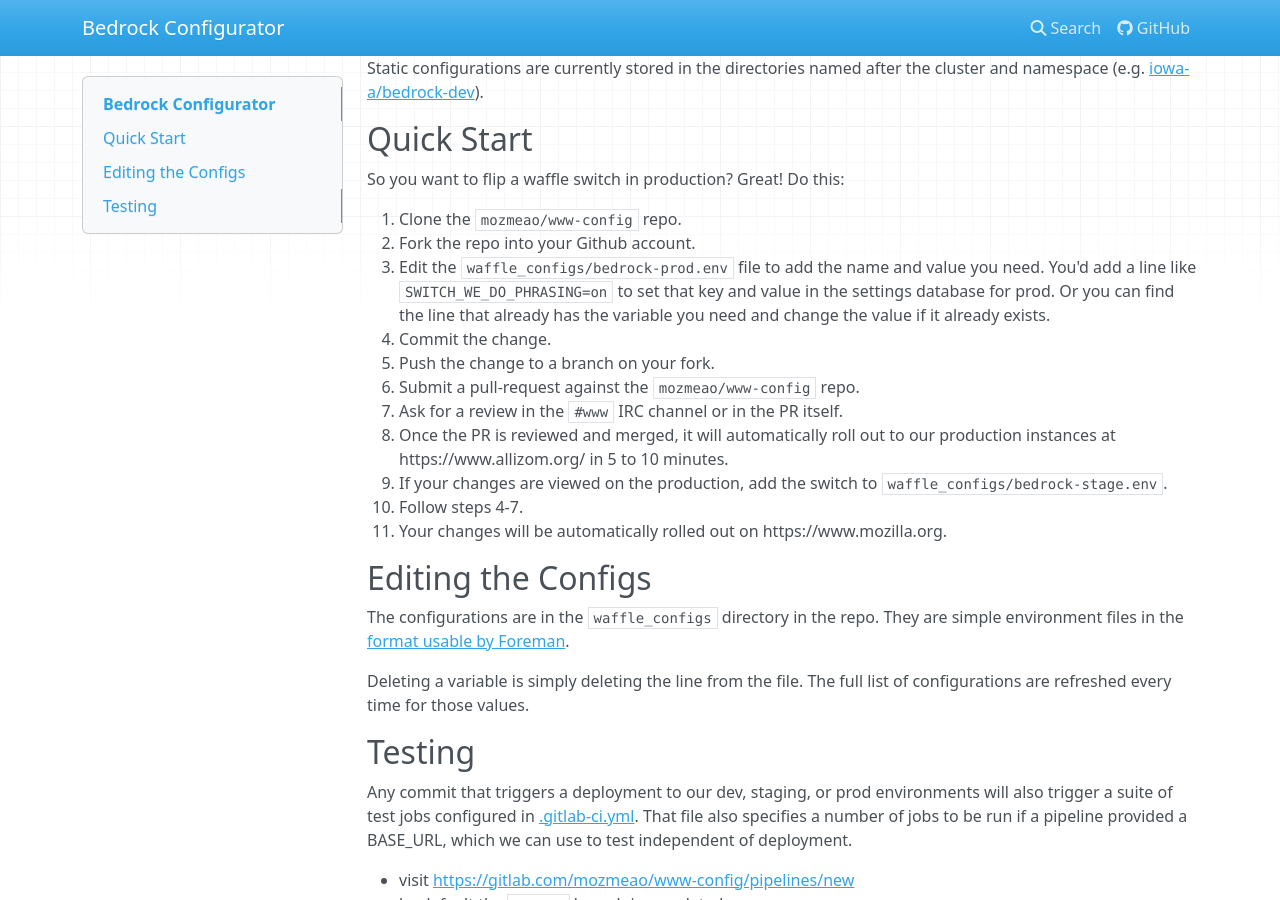
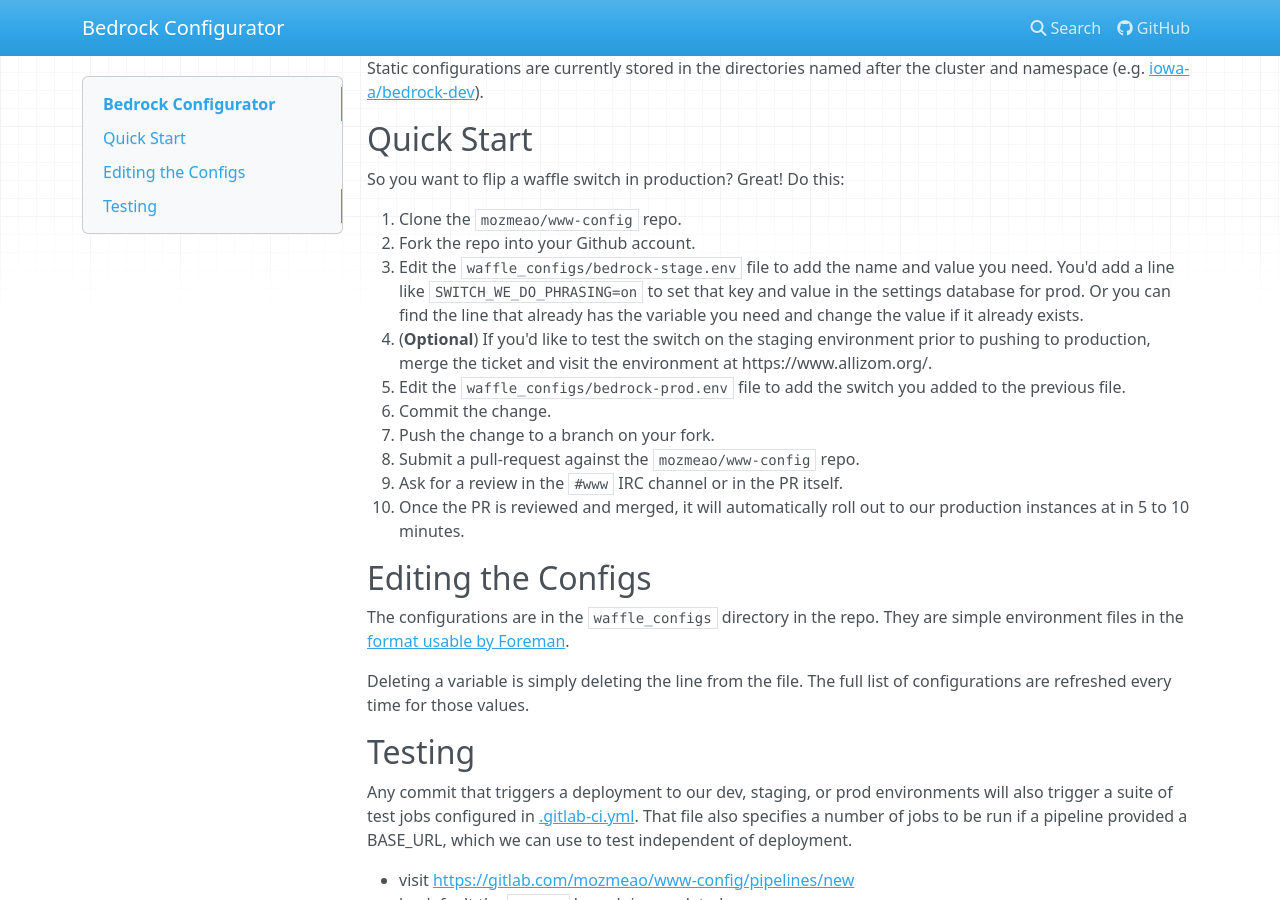
Before and after one commit to mozmeao/www-config, an MkDocs documentation site: the page built from docs/index.md, in a window 1280 px wide and 900 px high, scrolled down 326 px. Built offline with MkDocs 1.6.1, drawn with Linux system fonts in a browser that asks for light colours; nearby versions of some CDN libraries.

Commit message:
fixed based on PR comments

```diff
--- a/docs/index.md
+++ b/docs/index.md
@@ -20,15 +20,14 @@
 
 1. Clone the `mozmeao/www-config` repo.
 2. Fork the repo into your Github account.
-3. Edit the `waffle_configs/bedrock-prod.env` file to add the name and value you need. You'd add a line like `SWITCH_WE_DO_PHRASING=on` to set that key and value in the settings database for prod. Or you can find the line that already has the variable you need and change the value if it already exists.
-4. Commit the change.
-5. Push the change to a branch on your fork.
-6. Submit a pull-request against the `mozmeao/www-config` repo.
-7. Ask for a review in the `#www` IRC channel or in the PR itself.
-8. Once the PR is reviewed and merged, it will automatically roll out to our production instances at https://www.allizom.org/ in 5 to 10 minutes.
-9. If your changes are viewed on the production, add the switch to `waffle_configs/bedrock-stage.env`.
-10. Follow steps 4-7.
-11. Your changes will be automatically rolled out on https://www.mozilla.org.
+3. Edit the `waffle_configs/bedrock-stage.env` file to add the name and value you need. You'd add a line like `SWITCH_WE_DO_PHRASING=on` to set that key and value in the settings database for prod. Or you can find the line that already has the variable you need and change the value if it already exists.
+4.  (**Optional**) If you'd like to test the switch on the staging environment prior to pushing to production, merge the ticket and visit the environment at https://www.allizom.org/.
+5. Edit the `waffle_configs/bedrock-prod.env` file to add the switch you added to the previous file.
+6. Commit the change.
+7. Push the change to a branch on your fork.
+8. Submit a pull-request against the `mozmeao/www-config` repo.
+9. Ask for a review in the `#www` IRC channel or in the PR itself.
+10. Once the PR is reviewed and merged, it will automatically roll out to our production instances at in 5 to 10 minutes.
 
 ## Editing the Configs
 
```
